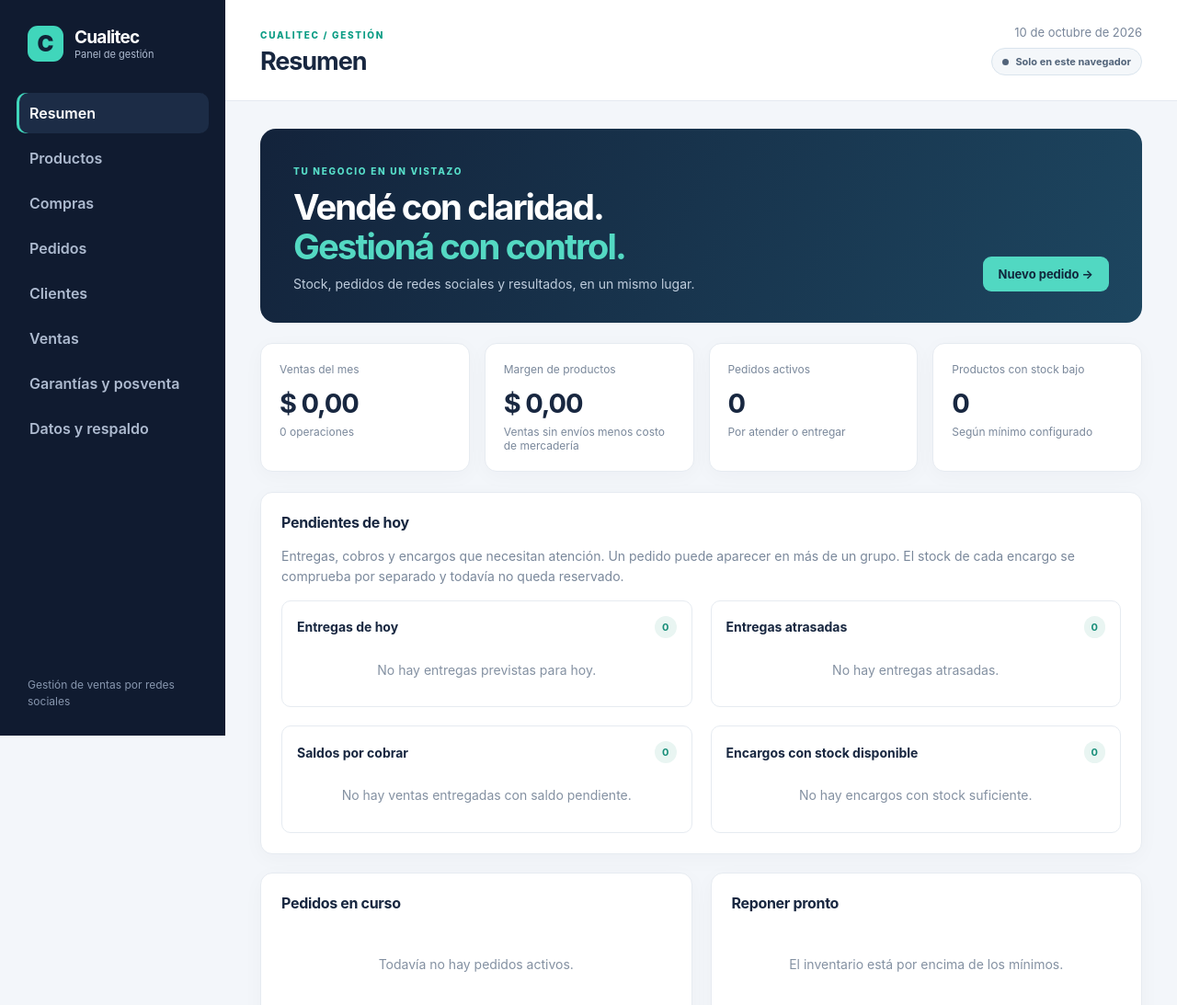
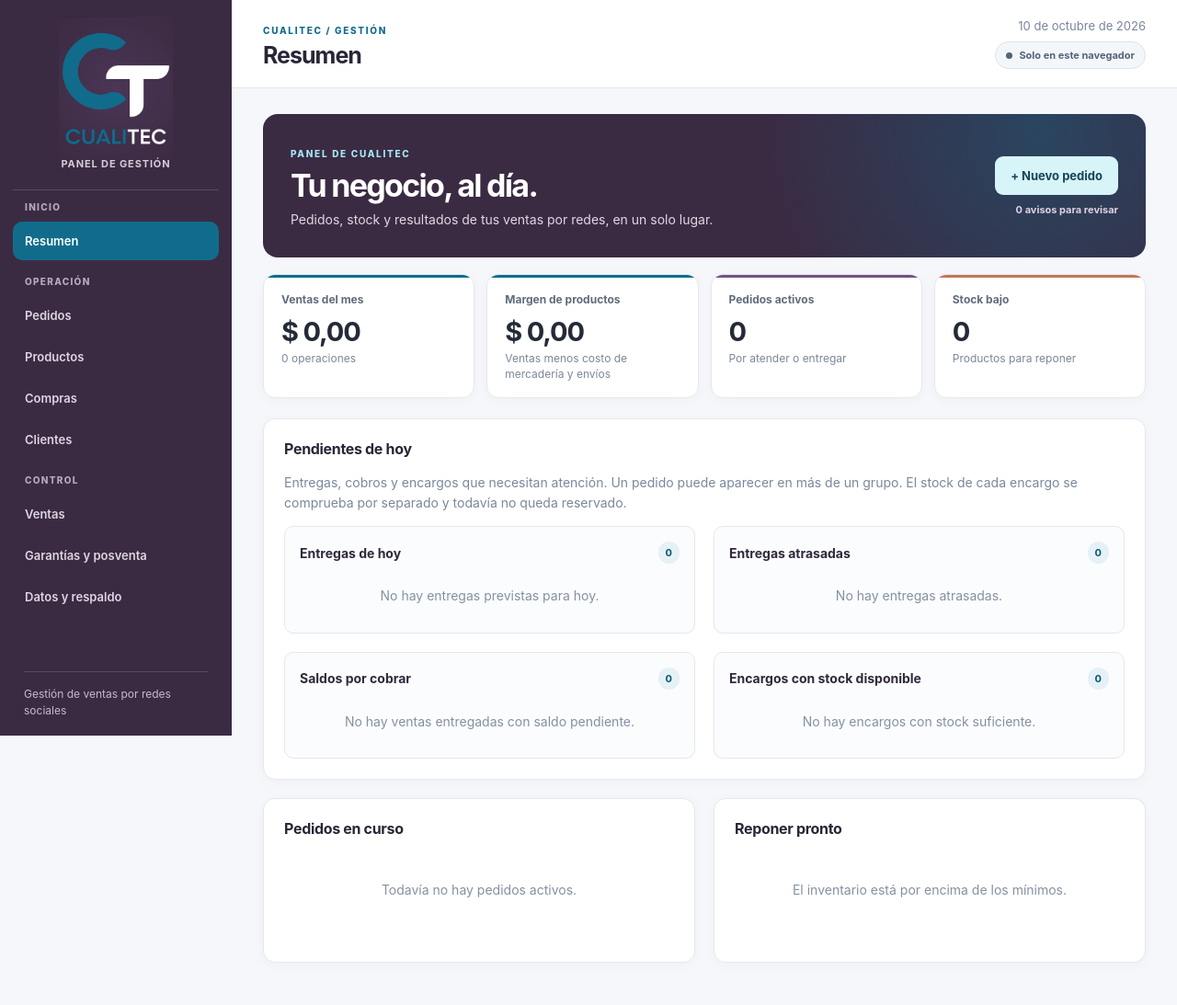
Before and after one commit to Wanheda29/cualitec-gestion, a website: page index.html in a window 1280 px wide. Shown: the top 1093 px of the page at 92% size. Drawn offline with nearby package versions, Linux system fonts and the light colour scheme.

Commit message:
Actualizar identidad visual y resumen de Cualitec

```diff
--- a/app.js
+++ b/app.js
@@ -76,6 +76,7 @@ function dashboard() {
   const pending = state.orders.filter(item => !["delivered", "cancelled"].includes(item.status));
   const low = state.products.filter(item => Number(item.stock) <= Number(item.minStock || 0));
   const attention = dailyPending(state, date());
+  const attentionCount = attention.today.length + attention.overdue.length + attention.unpaid.length + attention.stocked.length;
   const groups = [
     ["Entregas de hoy", attention.today, "No hay entregas previstas para hoy."],
     ["Entregas atrasadas", attention.overdue, "No hay entregas atrasadas."],
@@ -83,8 +84,8 @@ function dashboard() {
     ["Encargos con stock disponible", attention.stocked, "No hay encargos con stock suficiente."]
   ];
   const pendingPanels = groups.map(([title, orders, message]) => `<article class="pending-group"><h3>${title} <span class="badge">${orders.length}</span></h3>${orders.length ? rows(["Cliente / productos", "Entrega", "Saldo", ""], orders.map(item => `<tr><td><strong>${esc(item.customerName)}</strong><small>${item.lines.map(line => `${esc(productName(line.productId))} × ${esc(line.quantity)}`).join("<br>")}</small></td><td>${esc(item.deliveryDate || "Sin fecha")}<small>${item.deliveryMethod === "dac" ? "DAC" : "Montevideo"}</small></td><td>${money(orderTotal(item) - paidAmount(state, item.id))}</td><td><button class="text-button" data-open-order="${esc(item.id)}" aria-label="Ver pedido de ${esc(item.customerName)}">Ver pedido</button></td></tr>`).join("")) : empty(message)}</article>`).join("");
-  return `<div class="hero"><div><span class="eyebrow">TU NEGOCIO EN UN VISTAZO</span><h2>Vendé con claridad.<br><em>Gestioná con control.</em></h2><p>Stock, pedidos de redes sociales y resultados, en un mismo lugar.</p></div><button class="primary" data-view="orders">Nuevo pedido →</button></div>
-    <div class="stats"><article><span>Ventas del mes</span><strong>${money(summary.revenue)}</strong><small>${summary.sales} operaciones</small></article><article><span>Margen de productos</span><strong>${money(summary.revenue - summary.shipping - summary.cost)}</strong><small>Ventas sin envíos menos costo de mercadería</small></article><article><span>Pedidos activos</span><strong>${pending.length}</strong><small>Por atender o entregar</small></article><article><span>Productos con stock bajo</span><strong>${low.length}</strong><small>Según mínimo configurado</small></article></div>
+  return `<div class="hero"><div class="hero-copy"><span class="eyebrow">PANEL DE CUALITEC</span><h2>Tu negocio, al día.</h2><p>Pedidos, stock y resultados de tus ventas por redes, en un solo lugar.</p></div><div class="hero-actions"><button class="primary" data-view="orders">+ Nuevo pedido</button><span>${attentionCount} ${attentionCount === 1 ? "aviso" : "avisos"} para revisar</span></div></div>
+    <div class="stats dashboard-stats"><article class="stat-card stat-sales"><span>Ventas del mes</span><strong>${money(summary.revenue)}</strong><small>${summary.sales} operaciones</small></article><article class="stat-card stat-margin"><span>Margen de productos</span><strong>${money(summary.revenue - summary.shipping - summary.cost)}</strong><small>Ventas menos costo de mercadería y envíos</small></article><article class="stat-card stat-orders"><span>Pedidos activos</span><strong>${pending.length}</strong><small>Por atender o entregar</small></article><article class="stat-card stat-stock"><span>Stock bajo</span><strong>${low.length}</strong><small>Productos para reponer</small></article></div>
     ${section("Pendientes de hoy", `<p class="form-hint">Entregas, cobros y encargos que necesitan atención. Un pedido puede aparecer en más de un grupo. El stock de cada encargo se comprueba por separado y todavía no queda reservado.</p><div class="grid two">${pendingPanels}</div>`)}
     <div class="grid two">${section("Pedidos en curso", pending.length ? rows(["Cliente", "Productos", "Estado", "Entrega"], pending.slice(-5).reverse().map(item => `<tr><td>${esc(item.customerName)}</td><td>${item.lines.map(line => `${esc(productName(line.productId))} × ${line.quantity}`).join("<br>")}</td><td>${badge(orderStatuses[item.status])}</td><td>${esc(item.deliveryDate || "Sin fecha")}</td></tr>`).join("")) : empty("Todavía no hay pedidos activos."))}
     ${section("Reponer pronto", low.length ? rows(["Producto", "En stock", "Disponible"], low.map(item => `<tr><td>${esc(item.name)}</td><td>${item.stock}</td><td>${availableQuantity(state, item.id)}</td></tr>`).join("")) : empty("El inventario está por encima de los mínimos."))}</div>`;
@@ -272,7 +273,11 @@ function render() {
   const titles = { dashboard: "Resumen", products: "Productos", purchases: "Compras", orders: "Pedidos", customers: "Clientes", sales: "Ventas", aftersales: "Garantías y posventa", data: "Datos y respaldo" };
   document.querySelector("#view-title").textContent = titles[view];
   document.querySelector("#today").textContent = new Intl.DateTimeFormat("es-UY", { day: "numeric", month: "long", year: "numeric" }).format(new Date());
-  document.querySelectorAll("[data-view]").forEach(button => button.classList.toggle("active", button.dataset.view === view));
+  document.querySelectorAll("[data-view]").forEach(button => {
+    const active = button.dataset.view === view;
+    button.classList.toggle("active", active);
+    if (button.closest(".sidebar")) { if (active) button.setAttribute("aria-current", "page"); else button.removeAttribute("aria-current"); }
+  });
   app.innerHTML = ({ dashboard, products, purchases, orders, customers, sales, aftersales, data: dataView })[view]();
   if (view === "orders" && selectedOrderId) {
     app.insertAdjacentHTML("afterbegin", selectedOrderDetails() + messageComposer());
@@ -308,8 +313,8 @@ function addOrderProductByCode() {
 document.addEventListener("click", event => {
   const target = event.target.closest("button"); if (!target) return;
   if (target.id === "sync-status") { view = "data"; render(); if (syncStatus === "remote_available") refreshCloud(); }
-  if (target.dataset.view) { view = target.dataset.view; render(); document.querySelector(".sidebar").classList.remove("open"); if (syncStatus === "remote_available") refreshCloud(); }
-  if (target.id === "menu") document.querySelector(".sidebar").classList.toggle("open");
+  if (target.dataset.view) { view = target.dataset.view; render(); document.querySelector(".sidebar").classList.remove("open"); document.querySelector("#menu").setAttribute("aria-expanded", "false"); if (syncStatus === "remote_available") refreshCloud(); }
+  if (target.id === "menu" || target.id === "close-menu") { const open = target.id === "menu" ? document.querySelector(".sidebar").classList.toggle("open") : (document.querySelector(".sidebar").classList.remove("open"), false); document.querySelector("#menu").setAttribute("aria-expanded", String(open)); }
   if (target.dataset.startCase || target.dataset.editCase || target.id === "clear-service-case") {
     selectedCaseId = target.dataset.editCase || null;
     caseSaleId = target.dataset.startCase || null;
--- a/index.html
+++ b/index.html
@@ -3,33 +3,29 @@
 <head>
   <meta charset="utf-8" />
   <meta name="viewport" content="width=device-width, initial-scale=1" />
-  <meta name="theme-color" content="#101b30" />
+  <meta name="theme-color" content="#3a2b43" />
   <meta name="description" content="Gestión interna de ventas, stock y pedidos de Cualitec" />
   <title>Cualitec · Gestión</title>
-  <link rel="stylesheet" href="styles.css?v=sync-20261003" />
+  <link rel="icon" type="image/png" href="assets/cualitec-color.png" />
+  <link rel="stylesheet" href="styles.css?v=design-20261010" />
 </head>
 <body>
   <div class="shell">
     <aside class="sidebar">
-      <div class="brand"><span class="brand-icon">C</span><div><strong>Cualitec</strong><small>Panel de gestión</small></div></div>
+      <div class="brand"><img class="brand-logo" src="assets/cualitec-color.png" alt="Cualitec" /><span class="brand-subtitle">Panel de gestión</span><button id="close-menu" class="close-menu" type="button" aria-label="Cerrar menú">×</button></div>
       <nav aria-label="Navegación principal">
-        <button data-view="dashboard" class="active">Resumen</button>
-        <button data-view="products">Productos</button>
-        <button data-view="purchases">Compras</button>
-        <button data-view="orders">Pedidos</button>
-        <button data-view="customers">Clientes</button>
-        <button data-view="sales">Ventas</button>
-        <button data-view="aftersales">Garantías y posventa</button>
-        <button data-view="data">Datos y respaldo</button>
+        <div class="nav-group"><span class="nav-label">Inicio</span><button data-view="dashboard" class="active">Resumen</button></div>
+        <div class="nav-group"><span class="nav-label">Operación</span><button data-view="orders">Pedidos</button><button data-view="products">Productos</button><button data-view="purchases">Compras</button><button data-view="customers">Clientes</button></div>
+        <div class="nav-group"><span class="nav-label">Control</span><button data-view="sales">Ventas</button><button data-view="aftersales">Garantías y posventa</button><button data-view="data">Datos y respaldo</button></div>
       </nav>
       <p class="sidebar-note">Gestión de ventas por redes sociales</p>
     </aside>
     <div class="main-wrap">
-      <header class="topbar"><button id="menu" class="menu" aria-label="Abrir menú">☰</button><div><span class="eyebrow">CUALITEC / GESTIÓN</span><h1 id="view-title">Resumen</h1></div><div class="topbar-actions"><span id="today"></span><button id="sync-status" class="sync-status checking" type="button" title="Ver sincronización">Consultando nube</button></div></header>
+      <header class="topbar"><button id="menu" class="menu" type="button" aria-label="Abrir menú" aria-expanded="false">☰</button><div class="topbar-title"><span class="eyebrow">CUALITEC / GESTIÓN</span><h1 id="view-title">Resumen</h1></div><div class="topbar-actions"><span id="today"></span><button id="sync-status" class="sync-status checking" type="button" title="Ver sincronización">Consultando nube</button></div></header>
       <main id="app"></main>
     </div>
   </div>
   <div id="toast" role="status" aria-live="polite"></div>
-  <script type="module" src="app.js?v=sync-20261003"></script>
+  <script type="module" src="app.js?v=design-20261010"></script>
 </body>
 </html>
--- a/styles.css
+++ b/styles.css
@@ -6,3 +6,59 @@
 .pending-group{min-width:0;padding:16px;border:1px solid #e6ebf1;border-radius:10px}.pending-group h3{display:flex;align-items:center;justify-content:space-between;gap:10px;margin:0 0 12px;font-size:14px}.pending-group .empty{padding:12px 0;margin:0}.pending-group .text-button{white-space:nowrap}#selected-order{scroll-margin-top:20px}#selected-order:focus-visible{outline:2px solid #10af96;outline-offset:6px}
 .payment-stats{grid-template-columns:repeat(3,minmax(0,1fr));margin-top:18px}.payment-stats article{box-shadow:none}@media(max-width:700px){.payment-stats{grid-template-columns:1fr}}
 .topbar-actions{display:flex;align-items:flex-end;flex-direction:column;gap:9px}.sync-status{border:1px solid #d9e4ed;border-radius:999px;padding:7px 11px;background:#f4f7fa;color:#52647a;font-size:11px;font-weight:700;white-space:nowrap}.sync-status::before{content:"";display:inline-block;width:7px;height:7px;margin-right:7px;border-radius:50%;background:currentColor}.sync-status.synced{background:#e4f7f1;border-color:#b9e8da;color:#087b65}.sync-status.saving,.sync-status.checking{background:#e9f3ff;border-color:#c8def9;color:#2866a3}.sync-status.offline,.sync-status.conflict{background:#fff0eb;border-color:#f2c9b9;color:#ad4b2b}.sync-status.remote_available{background:#fff7df;border-color:#f0dfa6;color:#8b6511}@media(max-width:700px){.topbar-actions{margin-left:auto}.sync-status{max-width:155px;overflow:hidden;text-overflow:ellipsis}}
+
+/* Identidad Cualitec y jerarquía del panel */
+:root{--brand-plum:#3a2b43;--brand-blue:#116c8c;--brand-blue-dark:#09546f;--surface:#fff;--canvas:#f5f7fa;--line:#e3e8ee;background:var(--canvas);color:#283241}
+.sidebar{width:252px;padding:18px 14px;background:var(--brand-plum);overflow-y:auto}
+.brand{position:relative;display:flex;flex-direction:column;align-items:center;gap:0;padding:0 10px 21px;margin-bottom:12px;border-bottom:1px solid #ffffff24}
+.brand-logo{display:block;width:124px;height:auto;max-width:100%;mix-blend-mode:normal}
+.brand-subtitle{display:block;margin-top:-2px;color:#d5ccd9;font-size:11px;font-weight:700;letter-spacing:.08em;text-transform:uppercase}
+.close-menu{display:none;position:absolute;top:0;right:0;width:36px;height:36px;border:0;border-radius:8px;background:#ffffff18;color:white;font-size:24px;line-height:1}
+.sidebar nav{display:block}
+.nav-group{display:grid;gap:3px;margin-bottom:17px}
+.nav-label{padding:0 13px 7px;color:#b9a8c0;font-size:10px;font-weight:800;letter-spacing:.13em;text-transform:uppercase}
+.sidebar nav button{width:100%;min-height:42px;padding:10px 13px;color:#ded5e2;font-size:13px;border-radius:10px}
+.sidebar nav button:hover{background:#ffffff17;color:#fff}
+.sidebar nav button.active{background:var(--brand-blue);box-shadow:none;color:white}
+.sidebar-note{margin:auto 12px 0;padding-top:15px;border-top:1px solid #ffffff24;color:#c7b9ce}
+.topbar{min-height:92px;padding:20px 34px;background:var(--surface);border-color:var(--line)}
+.topbar-title{min-width:0}
+.topbar h1{font-size:25px;color:#292637}
+.eyebrow{color:var(--brand-blue)}
+main{max-width:1500px;padding:28px 34px 64px}
+.hero{position:relative;align-items:center;min-height:156px;padding:25px 30px;margin-bottom:18px;border-radius:16px;background:radial-gradient(circle at 88% 10%,#116c8c65,transparent 35%),var(--brand-plum)}
+.hero .eyebrow{color:#a7e7f4}
+.hero h2{margin:7px 0;font-size:clamp(25px,2.7vw,34px);line-height:1.15}
+.hero p{color:#e1d8e4;line-height:1.5}
+.hero-actions{display:flex;flex-direction:column;align-items:flex-end;gap:9px;flex:none}
+.hero-actions span{color:#ded3e3;font-size:11px;font-weight:650}
+.primary,.hero .primary{min-height:42px;background:var(--brand-blue);color:white}
+.primary:hover,.hero .primary:hover{background:var(--brand-blue-dark)}
+.hero .primary{background:#d7f4f8;color:#174458}
+.hero .primary:hover{background:#bce9f1}
+.secondary,.file-button{background:#e8f1f5;color:#18536b}
+.secondary:hover,.file-button:hover{background:#d6e8ef}
+.dashboard-stats{gap:13px}
+.stats .stat-card{position:relative;min-width:0;padding:19px 19px 16px;border:1px solid var(--line);border-radius:13px;box-shadow:0 3px 14px #31233808;overflow:hidden}
+.stat-card::before{content:"";position:absolute;top:0;left:0;right:0;height:3px;background:var(--brand-blue)}
+.stat-card.stat-orders::before{background:#73547d}
+.stat-card.stat-stock::before{background:#c57655}
+.stat-card span{color:#606c7b;font-weight:700}
+.stat-card strong{margin:10px 0 4px;color:#252a37;font-size:clamp(22px,2.5vw,29px);overflow-wrap:anywhere}
+.stat-card small{line-height:1.4}
+.panel{border-color:var(--line);box-shadow:0 3px 14px #31233808}
+.panel-head{gap:14px}
+.panel h2{color:#292637}
+.pending-group{border-color:var(--line);background:#fbfcfd}
+.pending-group h3{color:#30293b}
+.badge{background:#e5f1f6;color:var(--brand-blue-dark)}
+th{color:#667483;background:#f7f9fb;border-color:var(--line)}
+tbody tr:hover{background:#f9fbfc}
+.table-wrap{border:1px solid var(--line);border-radius:9px;-webkit-overflow-scrolling:touch}
+.text-button{color:var(--brand-blue)}
+.form-grid input:focus,.form-grid select:focus,.form-grid textarea:focus,.catalog-search input:focus{border-color:var(--brand-blue);box-shadow:0 0 0 3px #116c8c22}
+button:focus-visible{outline:3px solid #7acbde;outline-offset:2px}
+#selected-order:focus-visible{outline-color:var(--brand-blue)}
+@media(max-width:1100px){.hero{gap:20px}}
+@media(max-width:700px){.sidebar{width:min(280px,86vw);padding:18px 14px}.close-menu{display:block}.topbar{min-height:76px;padding:15px 17px}.topbar h1{font-size:21px}.menu{color:var(--brand-plum)}main{padding:18px 15px 48px}.hero{min-height:0;padding:22px;gap:19px;align-items:stretch}.hero-actions{align-items:flex-start;width:100%}.hero-actions .primary{width:100%}.dashboard-stats{grid-template-columns:repeat(2,minmax(0,1fr));gap:10px}.stats .stat-card{padding:16px}.panel{padding:17px}.table-wrap{margin:0 -4px}th,td{padding:11px 9px}}
+@media(max-width:470px){.dashboard-stats{grid-template-columns:1fr}.hero h2{font-size:26px}.topbar .eyebrow{font-size:9px}.sync-status{max-width:125px;font-size:10px}.topbar-actions{gap:4px}}
```
Also changed, not shown: assets/cualitec-color.png (added).
